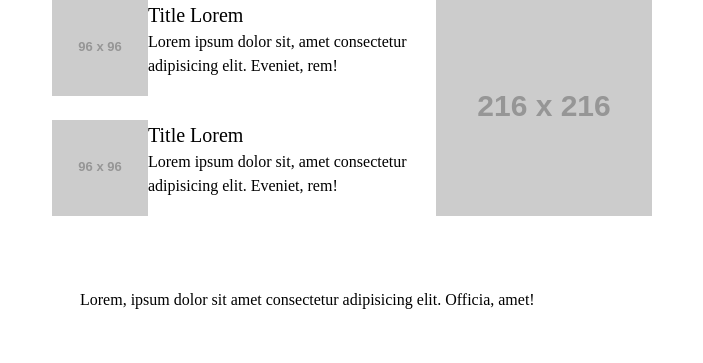
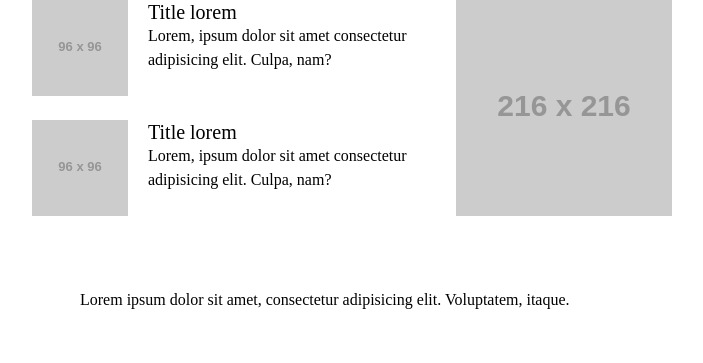
Before and after one commit to WeiHaoEric/layout_kata, a plain HTML site: page index.html in a window 1280 px wide. Shown: the whole page, without its empty margins (288-991 px from the left). Drawn offline with Linux system fonts and the light colour scheme; placeholder pictures from the web are drawn by us.

Commit message:
feat: finally arrive goal in 3 mins

```diff
--- a/index.html
+++ b/index.html
@@ -9,22 +9,21 @@
   </head>
 
   <body>
-
-    <div class="container">
+    <div class="wrap">
       <div class="box">
         <ul>
           <li>
             <img src="https://fakeimg.pl/96x96/" alt="">
             <div class="news">
-              <h2>Title Lorem</h2>
-              <p>Lorem ipsum dolor sit, amet consectetur adipisicing elit. Eveniet, rem!</p>
+              <h2>Title lorem</h2>
+              <p>Lorem, ipsum dolor sit amet consectetur adipisicing elit. Culpa, nam?</p>
             </div>
           </li>
           <li>
             <img src="https://fakeimg.pl/96x96/" alt="">
             <div class="news">
-              <h2>Title Lorem</h2>
-              <p>Lorem ipsum dolor sit, amet consectetur adipisicing elit. Eveniet, rem!</p>
+              <h2>Title lorem</h2>
+              <p>Lorem, ipsum dolor sit amet consectetur adipisicing elit. Culpa, nam?</p>
             </div>
           </li>
         </ul>
@@ -32,17 +31,14 @@
         <div class="img-box">
           <img src="https://fakeimg.pl/216x216/" alt="">
         </div>
+      </div>
 
-      </div>
       <footer>
-        <p>Lorem, ipsum dolor sit amet consectetur adipisicing elit. Officia, amet!</p>
+        <p>Lorem ipsum dolor sit amet, consectetur adipisicing elit. Voluptatem, itaque.</p>
       </footer>
+    </div>
 
 
 
-
-
-    </div>
-
   </body>
 </html>
--- a/sass/style.scss
+++ b/sass/style.scss
@@ -1,19 +1,22 @@
 @import "reset";
 
-.container{
+.wrap{
   margin: 0 auto;
   max-width: 640px;
 
   .box{
     display: flex;
-    margin: 0 20px;
 
     li{
       display: flex;
       margin-bottom: 24px;
 
+      .news{
+        margin: 0 20px;
+      }
+
       h2{
-        line-height: 1.5;
+        line-height: 1.2;
         font-size: 20px;
       }
       p{
@@ -25,8 +28,10 @@
 
   footer{
     padding: 3rem;
+
     p{
-      line-height: 1.5rem;
+      line-height: 1.5;
+      font-size: 16px;
     }
   }
 }
```
Also changed, not shown: main.css, 1 other file.
